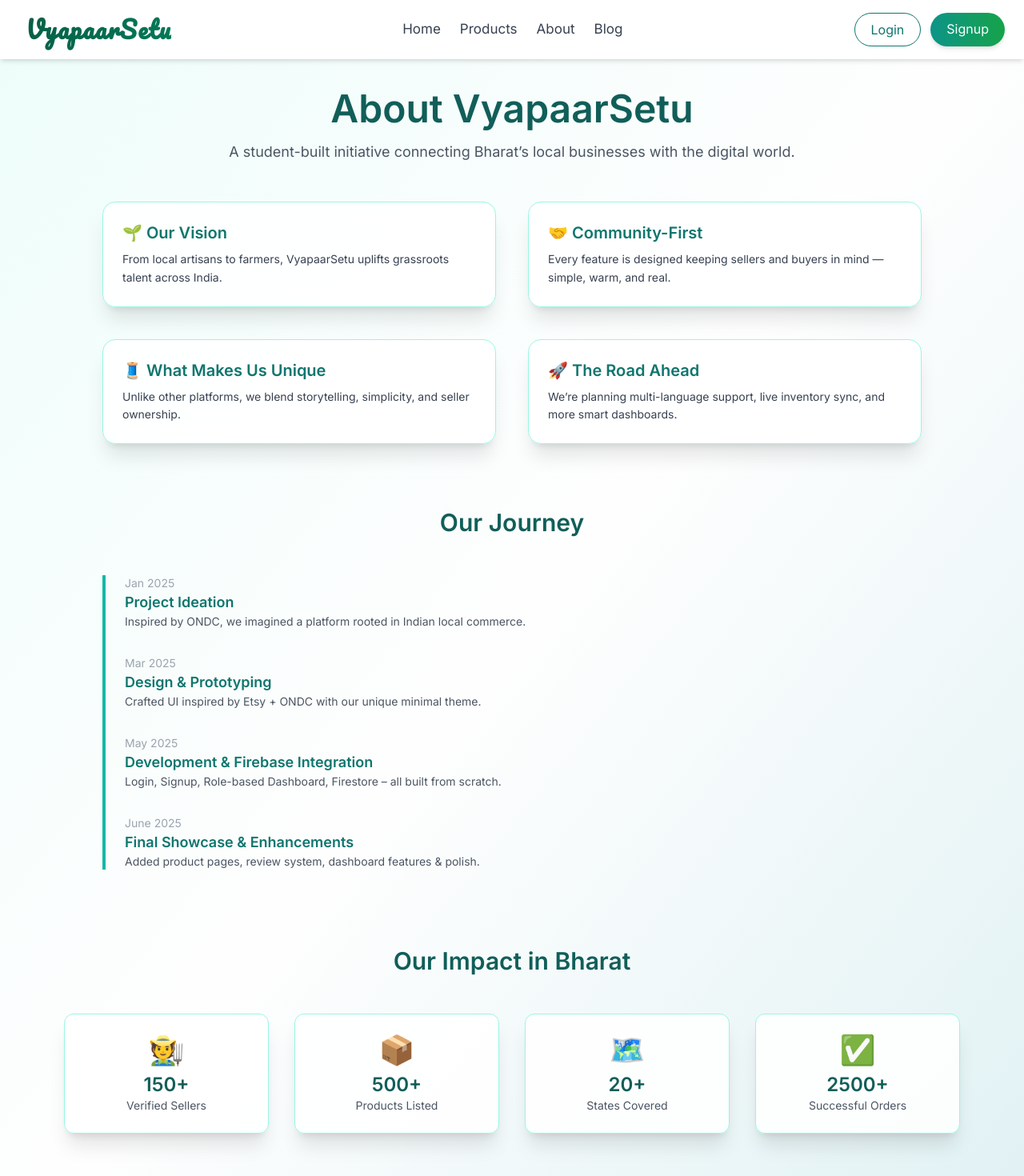
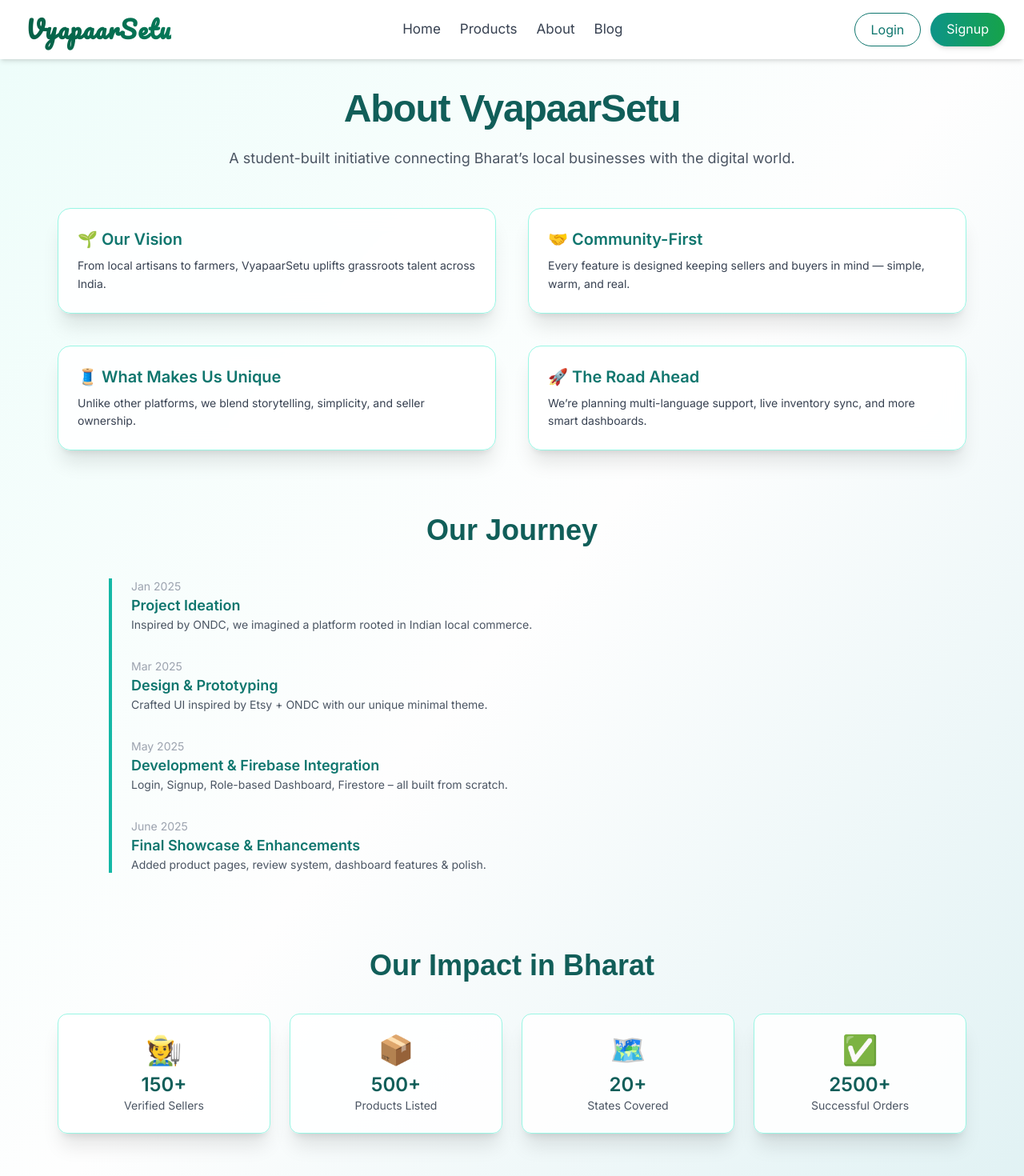
Before and after one commit to Bytebard089/LocalList-Ecommerce, a React (Create React App) app: page /about in a window 1280 px wide. Shown: the top 1470 px of the page at 80% size. Built offline with nearby package versions, Linux system fonts and the light colour scheme.

Commit message:
improved blog page

```diff
--- a/src/Pages/About.jsx
+++ b/src/Pages/About.jsx
@@ -4,16 +4,18 @@ import Footer from '../components/Footer';
 function About() {
   return (
     <>
-      <div className="min-h-screen pt-28 pb-16 px-6 bg-gradient-to-br from-[#edfdfa] via-[#fefefe] to-[#dff1f3] font-[Inter] text-gray-800">
+      <div className="min-h-screen pt-28 pb-16 px-4 sm:px-6 bg-gradient-to-br from-[#edfdfa] via-[#fefefe] to-[#dff1f3] font-[Inter] text-gray-800">
         <div className="max-w-6xl mx-auto text-center mb-12">
-          <h1 className="text-5xl font-extrabold text-teal-800 mb-4">About VyapaarSetu</h1>
+          <h1 className="text-3xl sm:text-4xl md:text-5xl font-heading font-bold mb-6 text-teal-800 tracking-tight">
+            About VyapaarSetu
+          </h1>
           <p className="text-gray-600 text-md md:text-lg max-w-3xl mx-auto">
             A student-built initiative connecting Bharat’s local businesses with the digital world.
           </p>
         </div>
 
         {/* Vision Cards */}
-        <div className="max-w-5xl mx-auto grid md:grid-cols-2 gap-10 mb-20">
+        <div className="max-w-6xl mx-auto grid sm:grid-cols-2 gap-6 md:gap-10 mb-20 px-2">
           {[
             {
               icon: '🌱',
@@ -48,8 +50,11 @@ function About() {
           ))}
         </div>
 
-        <div className="max-w-5xl mx-auto my-20">
-          <h2 className="text-3xl font-bold text-center text-teal-800 mb-12">Our Journey</h2>
+        {/* Timeline */}
+        <div className="max-w-5xl mx-auto my-20 px-2">
+          <h2 className="text-3xl sm:text-4xl font-heading font-bold mb-10 text-center text-teal-800">
+            Our Journey
+          </h2>
           <div className="border-l-4 border-teal-500 pl-6 space-y-8">
             {[
               {
@@ -82,10 +87,12 @@ function About() {
           </div>
         </div>
 
-        {/* Impact Stats */}
-        <div className="max-w-6xl mx-auto my-24 text-center px-4">
-          <h2 className="text-3xl font-bold text-teal-800 mb-12">Our Impact in Bharat</h2>
-          <div className="grid grid-cols-2 md:grid-cols-4 gap-8">
+        {/* Impact Section */}
+        <div className="max-w-6xl mx-auto my-24 text-center px-2">
+          <h2 className="text-3xl sm:text-4xl font-heading font-bold mb-10 text-teal-800">
+            Our Impact in Bharat
+          </h2>
+          <div className="grid grid-cols-2 sm:grid-cols-2 md:grid-cols-4 gap-6">
             {[
               { count: '150+', label: 'Verified Sellers', icon: '🧑‍🌾' },
               { count: '500+', label: 'Products Listed', icon: '📦' },
--- a/src/Pages/Home.jsx
+++ b/src/Pages/Home.jsx
@@ -2,97 +2,104 @@ import React from 'react';
 import Footer from '../components/Footer';
 
 const sellers = [
-
+  {
+    name: "Milind Bansal",
+    city: "Punjab",
+    story: "The team helped me set up everything. Grateful!",
+   avatar: "https://media.istockphoto.com/id/1435566677/vector/placeholder-icon-illustration.jpg?s=612x612&w=0&k=20&c=mMfFWN3fGUOv5S75bC5tmMSzFDNoqiCQFfVoMTsC4n0="
+  },
   {
     name: "Shreya Suman",
     city: "Bihar",
     story: "The platform is easy to use. Orders managed from phone!",
-    avatar:"https://media.istockphoto.com/id/1435566677/vector/placeholder-icon-illustration.jpg?s=612x612&w=0&k=20&c=mMfFWN3fGUOv5S75bC5tmMSzFDNoqiCQFfVoMTsC4n0="
+   avatar: "https://media.istockphoto.com/id/1435566677/vector/placeholder-icon-illustration.jpg?s=612x612&w=0&k=20&c=mMfFWN3fGUOv5S75bC5tmMSzFDNoqiCQFfVoMTsC4n0="
   },
-  {
-    name: "Milind Bansal",
-    city: "Punjab",
-    story: "The team helped me set up everything. Grateful!",
-    avatar:"https://media.istockphoto.com/id/1435566677/vector/placeholder-icon-illustration.jpg?s=612x612&w=0&k=20&c=mMfFWN3fGUOv5S75bC5tmMSzFDNoqiCQFfVoMTsC4n0="
-  },
+
   {
     name: "Harshita Joshi",
     city: "Gujarat",
     story: "My products now reach across India. Business tripled in 6 months.",
-    avatar:"https://media.istockphoto.com/id/1435566677/vector/placeholder-icon-illustration.jpg?s=612x612&w=0&k=20&c=mMfFWN3fGUOv5S75bC5tmMSzFDNoqiCQFfVoMTsC4n0="
+   avatar: "https://media.istockphoto.com/id/1435566677/vector/placeholder-icon-illustration.jpg?s=612x612&w=0&k=20&c=mMfFWN3fGUOv5S75bC5tmMSzFDNoqiCQFfVoMTsC4n0="
   },
   {
     name: "Soumya Tiwari",
     city: "Delhi",
     story: "Finally, a platform that values local artisans like us.",
-    avatar:"https://media.istockphoto.com/id/1435566677/vector/placeholder-icon-illustration.jpg?s=612x612&w=0&k=20&c=mMfFWN3fGUOv5S75bC5tmMSzFDNoqiCQFfVoMTsC4n0="
+    avatar: "https://media.istockphoto.com/id/1435566677/vector/placeholder-icon-illustration.jpg?s=612x612&w=0&k=20&c=mMfFWN3fGUOv5S75bC5tmMSzFDNoqiCQFfVoMTsC4n0="
   },
-
 ];
 
 const products = [
   {
-    id: 1,
-    title: "Tribes India Handmade Blue Pottery Round Soap Dispenser",
-    price: "₹499",
+    id: 'hc1',
+    title: "Soap Dispenser",
+    price: 499,
+    mrp: 699,
+    rating: 4.5,
+    reviews: 412,
     image: "https://www.mystore.in/s/62ea2c599d1398fa16dbae0a/6597dc5f5f130b32398c10c5/1sptutirj00194-rnd-yellow-4--800x800.png",
   },
   {
-    id: 2,
+    id: 'hc2',
     title: "Clothikoo Women's Crop Top (Black, Flower Print)",
-    price: "₹299",
+    price: 299,
+    mrp: 499,
+    rating: 4.2,
+    reviews: 322,
     image: "https://www.mystore.in/s/62ea2c599d1398fa16dbae0a/g/adbf971a3f1e49d686ea8d552209571f/womens-crop-top-black-front-672ba172ddd16-800x800.jpeg",
   },
   {
-    id: 3,
+    id: 'hc3',
     title: "Men's Leather Blue Comfy Sneakers Casual Shoes",
-    price: "₹1200",
+    price: 1200,
+    mrp: 1499,
+    rating: 4.6,
+    reviews: 287,
     image: "https://www.mystore.in/s/62ea2c599d1398fa16dbae0a/65ffe7265d034cca5af51762/img_20240208_143415_615-800x800.jpg",
-
   },
   {
-    id: 4,
+    id: 'hc4',
     title: "Adhyavi long silver necklace with enamel pendant",
-    price: "₹150",
+    price: 150,
+    mrp: 300,
+    rating: 4.0,
+    reviews: 140,
     image: "https://www.mystore.in/s/62ea2c599d1398fa16dbae0a/655cc37e1659e544204b53a0/img_2289-800x800.jpg",
   },
 ];
 
 function Home() {
   return (
-    <div className="min-h-screen font-body text-gray-800 bg-[#f9f9f6]">
+    <div className="min-h-screen font-body text-gray-800 bg-[#f9f9f6] overflow-x-hidden">
 
-      {/* Hero with gradient */}
-      <section className="relative flex flex-col md:flex-row items-center max-w-7xl mx-auto pt-28 px-6 pb-20 gap-10">
-        {/* Gradient Background Layer */}
+      {/* Hero */}
+      <section className="relative flex flex-col md:flex-row items-center max-w-7xl mx-auto pt-20 md:pt-28 px-6 pb-20 gap-10">
         <div className="absolute inset-0 w-full h-full bg-gradient-to-br from-[#0f766e1a] via-[#e6f9f7] to-transparent z-0 rounded-bl-[5rem]"></div>
-
-        <div className="z-10 flex-1 max-w-lg space-y-8 text-center md:text-left">
-          <h1 className="text-5xl font-extrabold leading-tight tracking-tight text-gray-900 font-heading">
+        <div className="z-10 flex-1 max-w-lg space-y-6 text-center md:text-left">
+          <h1 className="text-3xl sm:text-4xl md:text-5xl font-extrabold tracking-tight text-gray-900 font-heading">
             Welcome to <span className="text-[#0f766e]">VyapaarSetu</span>
           </h1>
-          <p className="text-lg text-gray-600">
+          <p className="text-md sm:text-lg text-gray-600">
             Empowering local sellers, connecting conscious buyers. Made in Bharat.
           </p>
-          <button className="bg-[#0f766e] text-white px-6 py-3 rounded-full text-lg font-medium shadow-md hover:scale-105 transition">
+          <button className="bg-[#0f766e] text-white px-6 py-3 rounded-full text-base font-medium shadow-md hover:scale-105 transition">
             Start Exploring
           </button>
         </div>
-
         <div className="z-10 flex-1">
           <img
             src="https://www.salesforce.com/au/blog/wp-content/uploads/sites/4/2024/01/ecommerce-trends.jpg?w=889"
             alt="Ecommerce"
-            className="rounded-3xl shadow-xl object-cover max-h-[400px] mx-auto"
+            className="rounded-3xl shadow-xl object-cover max-h-[400px] w-full"
           />
         </div>
       </section>
 
-      {/* Why VyapaarSetu */}
+      {/* Objectives */}
       <section className="max-w-7xl mx-auto px-6 my-20">
-        <div className="grid md:grid-cols-2 gap-16 items-center bg-white p-10 rounded-[2rem] shadow-xl">
+        <div className="grid md:grid-cols-2 gap-10 md:gap-16 items-center bg-white p-6 md:p-10 rounded-[2rem] shadow-xl">
           <div className="space-y-8">
-            <h2 className="text-3xl font-heading font-bold text-[#0f766e]">Objectives of VyapaarSetu</h2>
+            <h2 className="text-2xl sm:text-3xl font-heading font-bold text-[#0f766e]">Objectives of VyapaarSetu</h2>
             <div className="space-y-6 text-gray-700">
               {[
                 { title: "Enhancing Competition", desc: "Breaking monopoly of big platforms. More choices for you." },
@@ -101,47 +108,72 @@ function Home() {
                 { title: "Improving Delivery", desc: "Faster deliveries. Fewer hassles." },
               ].map((item, i) => (
                 <div key={i}>
-                  <h4 className="text-xl font-semibold text-gray-800">{item.title}</h4>
-                  <p className="text-gray-600 font-medium">{item.desc}</p>
+                  <h4 className="text-lg font-semibold text-gray-800">{item.title}</h4>
+                  <p className="text-gray-600">{item.desc}</p>
                 </div>
               ))}
             </div>
           </div>
           <img
-            src="https://img.freepik.com/free-vector/support-local-business-concept_23-2148599970.jpg?semt=ais_hybrid&w=740"
-            alt="India Map"
-            className="rounded-xl shadow-md"
+            src="https://img.freepik.com/free-vector/support-local-business-concept_23-2148599970.jpg"
+            alt="Support local"
+            className="rounded-xl shadow-md w-full"
           />
         </div>
       </section>
 
       {/* Featured Products */}
       <section className="max-w-7xl mx-auto px-6 my-24">
-        <h2 className="text-3xl font-heading font-bold mb-10 text-center text-gray-800">✨ Featured Products</h2>
-        <div className="grid grid-cols-1 sm:grid-cols-2 md:grid-cols-3 lg:grid-cols-4 gap-8">
-          {products.map(product => (
+        <h2 className="text-3xl sm:text-3xl md:text-4xl font-heading font-bold mb-12 text-center text-teal-800 tracking-tight">✨ Featured Products</h2>
+        <div className="grid grid-cols-1 sm:grid-cols-2 md:grid-cols-3 lg:grid-cols-4 gap-6">
+          {products.map(product => {
+            const discount = product.mrp
+              ? `${Math.round(((product.mrp - product.price) / product.mrp) * 100)}% off`
+              : null;
+
+            return (
               <div
                 key={product.id}
-              className="bg-white border border-gray-100 rounded-2xl shadow hover:shadow-lg transition duration-300 hover:scale-[1.02]"
+                className="bg-white border border-gray-100 rounded-xl shadow hover:shadow-md hover:border-gray-300 transition duration-300"
               >
                 <img
                   src={product.image}
                   alt={product.title}
-                className="w-full h-48 object-cover rounded-t-2xl"
+                  className="w-full h-40 sm:h-48 object-contain p-4 rounded-t-xl"
                 />
-              <div className="p-4 text-center">
-                <h3 className="text-md font-semibold">{product.title}</h3>
-                <p className="mt-1 text-[#0f766e] font-bold">{product.price}</p>
+                <div className="p-4">
+                  <h3 className="text-sm font-semibold text-gray-800 line-clamp-2">{product.title}</h3>
+
+                  <div className="mt-2 flex items-center text-xs font-semibold space-x-1">
+                    <span className="bg-green-600 text-white px-2 py-[2px] rounded flex items-center gap-1">
+                      {product.rating.toFixed(1)}
+                      <svg className="w-3 h-3 fill-yellow-300" viewBox="0 0 20 20">
+                        <path d="M10 15l-5.878 3.09 1.122-6.545L.489 6.91l6.561-.954L10 0l2.95 5.956 6.561.954-4.755 4.635 1.122 6.545z" />
+                      </svg>
+                    </span>
+                    <span className="text-gray-500">({product.reviews})</span>
+                  </div>
+
+                  <div className="mt-2 flex items-center space-x-2">
+                    <span className="text-[#0f766e] font-bold text-md">₹{product.price}</span>
+                    {product.mrp && (
+                      <>
+                        <del className="text-gray-500 text-sm">₹{product.mrp}</del>
+                        <span className="text-green-600 font-medium text-sm">{discount}</span>
+                      </>
+                    )}
                   </div>
                 </div>
-          ))}
+              </div>
+            );
+          })}
         </div>
       </section>
 
       {/* Join the Movement */}
       <section className="bg-gradient-to-r from-[#e0f7f4] to-[#f5fefd] py-20">
         <div className="max-w-6xl mx-auto text-center px-6">
-          <h2 className="text-3xl font-heading font-bold text-[#0f766e] mb-12">Join the Movement</h2>
+          <h2 className="text-2xl sm:text-3xl font-heading font-bold text-[#0f766e] mb-12">Join the Movement</h2>
           <div className="grid md:grid-cols-3 gap-10 text-gray-700">
             {[
               { icon: "🤝", title: "No Middlemen", desc: "Direct seller-to-buyer platform with transparency." },
@@ -150,8 +182,8 @@ function Home() {
             ].map((item, i) => (
               <div key={i}>
                 <div className="text-5xl mb-4">{item.icon}</div>
-                <h3 className="font-semibold text-xl text-gray-800 mb-2">{item.title}</h3>
-                <p className="font-medium text-gray-600">{item.desc}</p>
+                <h3 className="font-semibold text-lg text-gray-800 mb-2">{item.title}</h3>
+                <p className="text-gray-600">{item.desc}</p>
               </div>
             ))}
           </div>
@@ -160,8 +192,8 @@ function Home() {
 
       {/* Seller Stories */}
       <section className="bg-[#fefefe] py-20 px-6">
-        <h2 className="text-3xl font-heading font-bold text-center mb-12 text-gray-800">🌟 Seller Stories</h2>
-        <div className="max-w-7xl mx-auto grid grid-cols-1 sm:grid-cols-2 md:grid-cols-4 gap-10">
+        <h2 className="text-2xl sm:text-3xl font-heading font-bold text-center mb-12 text-gray-800">🌟 Seller Stories</h2>
+        <div className="max-w-7xl mx-auto grid grid-cols-1 sm:grid-cols-2 md:grid-cols-4 gap-8">
           {sellers.map((seller, i) => (
             <div
               key={i}
@@ -180,7 +212,6 @@ function Home() {
         </div>
       </section>
 
-      {/* Footer */}
       <Footer />
     </div>
   );
--- a/src/Pages/Login.jsx
+++ b/src/Pages/Login.jsx
@@ -17,7 +17,7 @@ function Login() {
       const userDoc = await getDoc(doc(db, 'users', user.uid));
       const userData = userDoc.data();
 
-      // ✅ Save to localStorage
+      //  Save to localStorage
       localStorage.setItem("userRole", userData?.role);
       localStorage.setItem("userId", user.uid);
 
```
Also changed, not shown: src/Pages/Blog.jsx (+10 -5 lines), src/Pages/Products.jsx (+12 -12 lines). Lines whose indentation alone changed are shown as unchanged.
